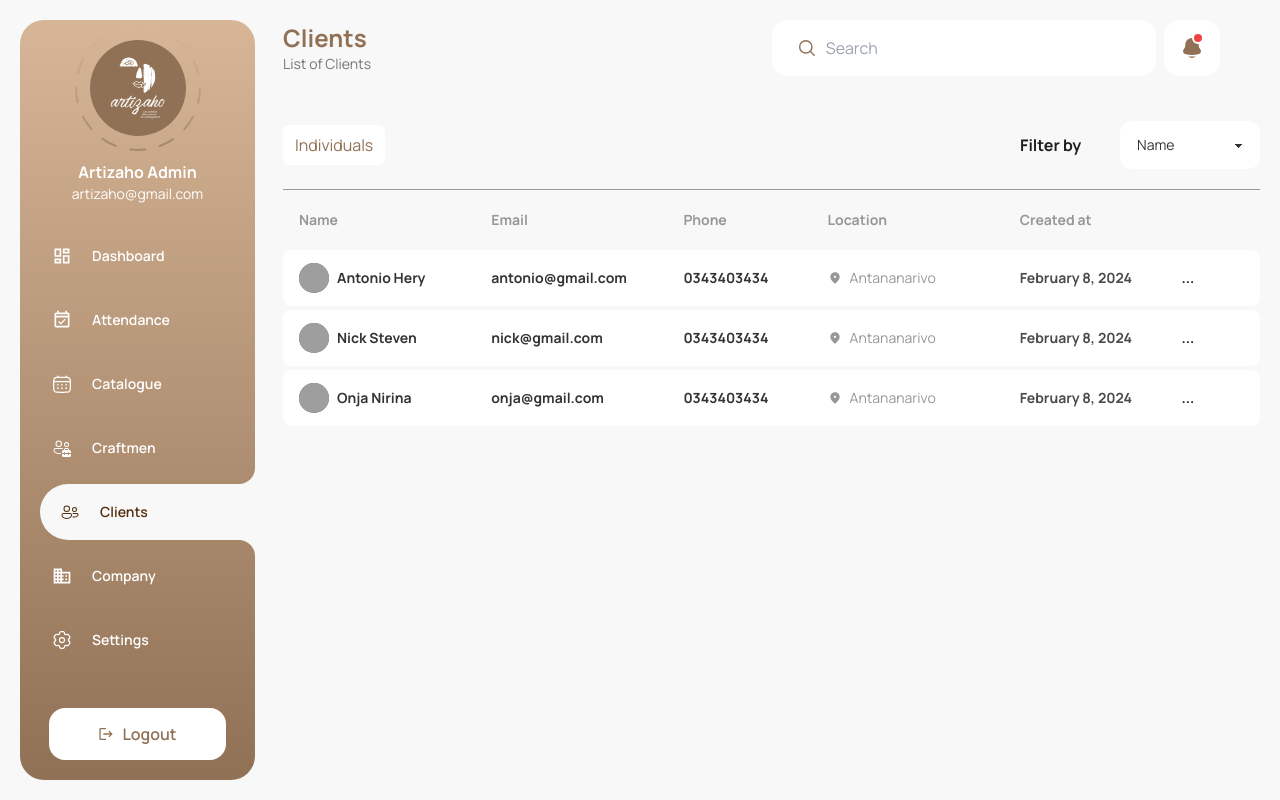
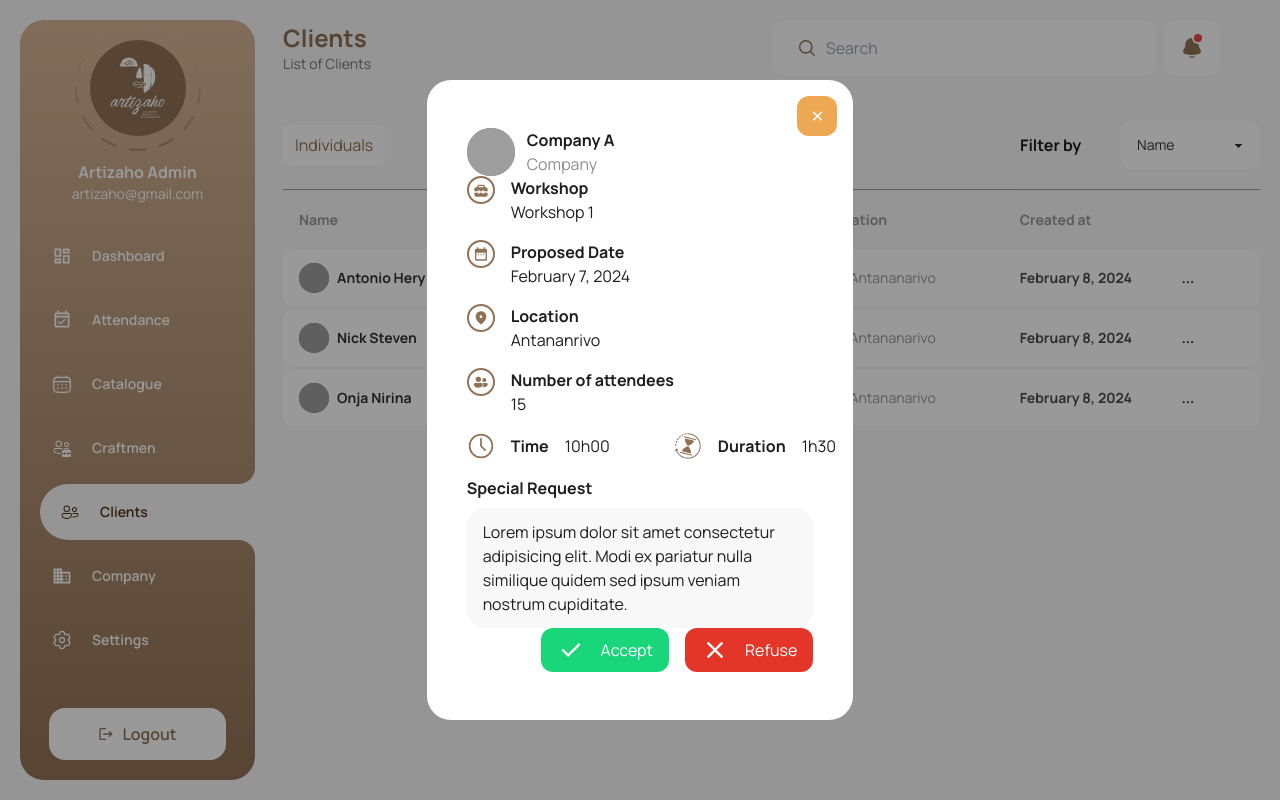
Before and after one commit to andrianina4/ARTIZAHO, a Next.js app: page /admin/client in a window 1280 px wide. Built offline with nearby package versions, Linux system fonts and the light colour scheme; grey boxes are pictures that could not be loaded.

Commit message:
update notifs

```diff
--- a/app/admin/company/component/component/ProposalItem.tsx
+++ b/app/admin/company/component/component/ProposalItem.tsx
@@ -11,7 +11,7 @@
 	const txt: string = colorText[company.company_workshop.color];
 
 	return (
-		<div className="grid grid-cols-custom-8 text-sm font-bold hover:bg-white items-center rounded-lg h-14 pl-4 my-1 ">
+		<div className="grid grid-cols-custom-8 text-sm font-bold hover:bg-white transition-all ease-linear duration-75 items-center rounded-lg h-14 pl-4 my-1 ">
 			{/* NOM et IMAGE */}
 			<div className="flex items-center gap-2">
 				<div className="w-[30px] h-[30px] relative rounded-full bg-slate-500">
@@ -41,9 +41,9 @@
 				<div className="opacity-60">{company.company_participants}</div>
 			</div>
 			{/* ACTION BUTTON */}
-			<div className="flex gap-4">
+			{/* <div className="flex gap-4">
 				<ActionsButtons />
-			</div>
+			</div> */}
 		</div>
 	);
 }
--- a/app/admin/component/NotifPanel.tsx
+++ b/app/admin/component/NotifPanel.tsx
@@ -4,6 +4,7 @@
 import React from "react";
 import NotifSmallVal from "./NotifSmallVal";
 import ActionsButtons from "@/components/ActionsButtons";
+import Link from "next/link";
 
 const ListNotif: INotif[] = [
 	{
@@ -61,14 +62,16 @@
 									value={item.notif_workshop}
 								/>
 							</div>
-							<div className="flex flex-row pt-4 gap-2">
+							{/* <div className="flex flex-row pt-4 gap-2">
 								<ActionsButtons />
-							</div>
+							</div> */}
 						</div>
 					))}
 				</div>
 			</div>
-			<div className="flex justify-center opacity-60 cursor-pointer">Voir tout</div>
+			<Link href="/admin/company">
+				<div className="flex justify-center opacity-60 cursor-pointer">Voir tout</div>
+			</Link>
 		</div>
 	);
 }
--- a/app/admin/layout.tsx
+++ b/app/admin/layout.tsx
@@ -47,7 +47,7 @@
 	else dynamicHeader = <Header BigTitle="" LittleTitle="" />;
 
 	// State Popup Notifs
-	const [open, setOpen] = useState(false);
+	const [open, setOpen] = useState(true);
 	const [NotifInPopup, setNotifInPopup] = useState(notif);
 	const handleToogle = () => {
 		setOpen(!open);
--- a/tailwind.config.ts
+++ b/tailwind.config.ts
@@ -16,7 +16,7 @@
 				"custom-5": "25% 50% 25%",
 				"custom-6": "30% 20% 30% 20%",
 				"custom-7": "10% 20% 20% 10% 15% 20%",
-				"custom-8": "20% 20% 15% 20% 10% 15%",
+				"custom-8": "20% 20% 15% 25% 15%",
 			},
 			boxShadow: {
 				card: "0px 16px 35px 0px rgba(0, 0, 0, 0.08)",
```
